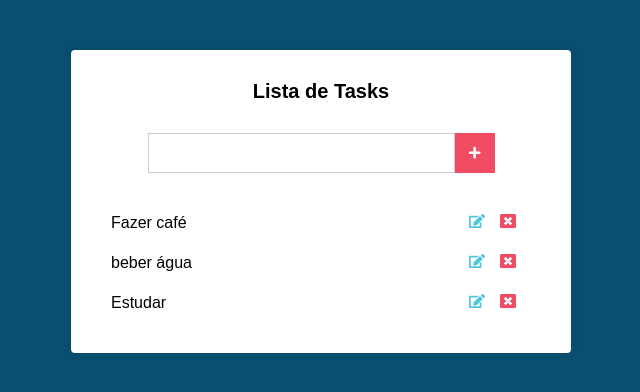
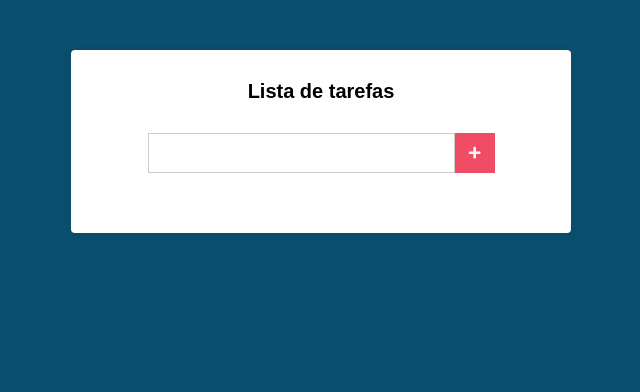
Before and after one commit to FrancioXavier/react-listas-tarefas, a React (Create React App) app: page / in a window 1280 px wide. Shown: the top 392 px of the page, without its empty margins (319-959 px from the left). Built offline with nearby package versions, Linux system fonts and the light colour scheme.

Commit message:
Add task complete

```diff
--- a/src/components/Main.css
+++ b/src/components/Main.css
@@ -74,3 +74,8 @@
 .tasks li:hover .delete {
   color: #000;
 }
+
+.tasks li span {
+  display: flex;
+  align-items: center;
+}
--- a/src/components/Main.js
+++ b/src/components/Main.js
@@ -10,7 +10,7 @@
 export default class Main extends Component {
   state = {
     newTask: ' ',
-    Tasks: ['Fazer café', 'beber água', 'Estudar'],
+    tasks: [],
   };
 
   handleChange = (e) => {
@@ -18,12 +18,28 @@
       newTask: e.target.value,
     });
   };
+
+  handleSubmit = (e) => {
+    e.preventDefault();
+    const { tasks } = this.state;
+    let { newTask } = this.state;
+
+    newTask = newTask.trim();
+
+    if (tasks.indexOf(newTask) !== -1) return;
+
+    const newTasks = [...tasks];
+
+    this.setState({
+      tasks: [...newTasks, newTask],
+    });
+  };
   render() {
-    const { newTask, Tasks } = this.state;
+    const { newTask, tasks } = this.state;
     return (
       <div className="main">
-        <h1>Lista de Tasks</h1>
-        <form action="#" className="form">
+        <h1>Lista de tarefas</h1>
+        <form onSubmit={this.handleSubmit} action="#" className="form">
           <input type="text" onChange={this.handleChange} value={newTask} />
           <button type="submit">
             <FaPlus />
@@ -31,13 +47,13 @@
         </form>
 
         <ul className="tasks">
-          {Tasks.map((task) => (
+          {tasks.map((task) => (
             <li key={task}>
               {task}
-              <div>
+              <span>
                 <FaEdit className="edit" />
                 <FaWindowClose className="delete" />
-              </div>
+              </span>
             </li>
           ))}
         </ul>
```
